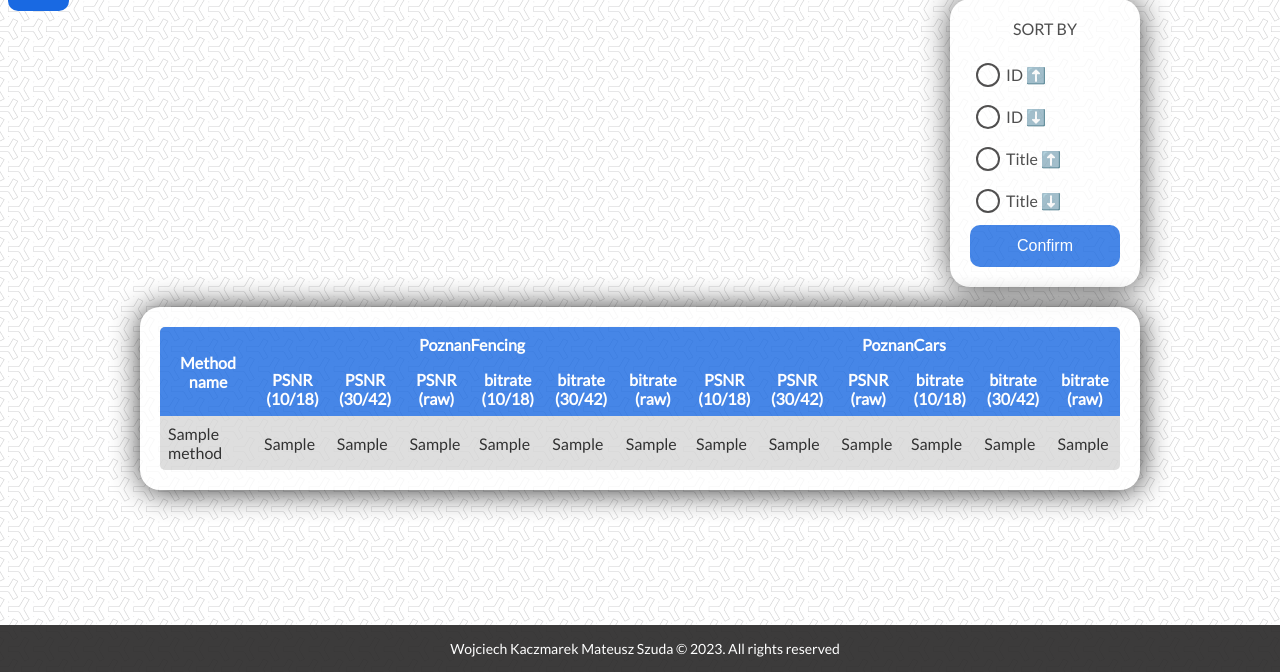
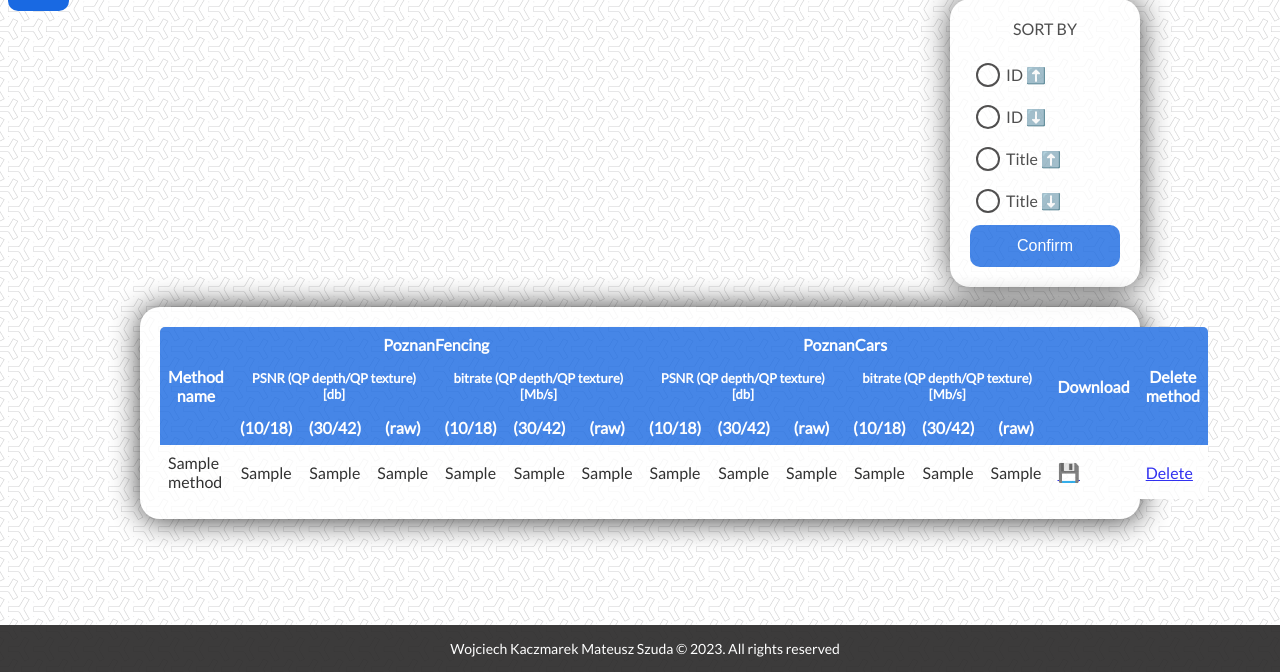
Before and after one commit to mattix1710/DepthMapQualityDB, a Django app: template depth_grader/depthQualifier/templates/depthQualifier/depth_est_methods.html in a window 1280 px wide. Shown: the part 128-800 px from the top of the page. Run offline with Django 4.2, Linux system fonts and the light colour scheme; the template is opened without the code that fills it: most values are stand-ins (such as "Sample title", 1, 10 or a date in 2020); parts of the project's set-up code (start-up, migrations or seed data) failed here and were passed over.

Commit message:
Updated HTML templates to new multitable view

```diff
--- a/depth_grader/depthQualifier/templates/depthQualifier/depth_est_methods.html
+++ b/depth_grader/depthQualifier/templates/depthQualifier/depth_est_methods.html
@@ -18,8 +18,7 @@
         <div class="block">
 
         </div>
-        <a href="{% url 'seq_test' %}" class="submit-button">Testy</a>
-        <!-- <center><a href="{% url 'sequence_form' %}" class="button">Wgraj sekwencję!</a></center> -->
+        <a href="{% url 'testing' %}" class="submit-button">Testy</a>
         <div id="container">
             <!-- <center><div class="upload-container">
                 Prace nad stworzeniem internetowej bazy do porównywania metod estymacji map głębi. Studenci stworzą oprogramowanie serwera na podstawie pracy An Online Platform for Testing and Evaluating Random Number Generators. Wynikami praktyki powinny być wstępne implementacje odpowiedniego serwera i wykonanie jego testów.
@@ -62,46 +61,56 @@ Dawid Mieloch
             <div class="table-container">
                 <table>
                     <tr>
-                        <th rowspan="2" width="10%">Method name</th>
+                        <th rowspan="3" width="10%">Method name</th>
                         <th colspan="6">PoznanFencing</th>
                         <th colspan="6">PoznanCars</th>
-                        <!-- <th>Download</th>
-                        <th>Delete depth</th> -->
+                        <th rowspan="3">Download</th>
+                        <th rowspan="3">Delete method</th>
+                    </tr>
+                    <tr>
+                        <th colspan="3" style="font-size: small;">PSNR (QP depth/QP texture) [db]</th>
+                        <th colspan="3" style="font-size: small;">bitrate (QP depth/QP texture) [Mb/s]</th>
+                        <th colspan="3" style="font-size: small;">PSNR (QP depth/QP texture) [db]</th>
+                        <th colspan="3" style="font-size: small;">bitrate (QP depth/QP texture) [Mb/s]</th>
                     </tr>
                     <tr>
                         <!-- PoznanFencing -->
-                        <th>PSNR (10/18)</th>
-                        <th>PSNR (30/42)</th>
-                        <th>PSNR (raw)</th>
-                        <th>bitrate (10/18)</th>
-                        <th>bitrate (30/42)</th>
-                        <th>bitrate (raw)</th>
+                        <th>(10/18)</th>
+                        <th>(30/42)</th>
+                        <th>(raw)</th>
+                        <th>(10/18)</th>
+                        <th>(30/42)</th>
+                        <th>(raw)</th>
                         <!-- Carpark -->
-                        <th>PSNR (10/18)</th>
-                        <th>PSNR (30/42)</th>
-                        <th>PSNR (raw)</th>
-                        <th>bitrate (10/18)</th>
-                        <th>bitrate (30/42)</th>
-                        <th>bitrate (raw)</th>
+                        <th>(10/18)</th>
+                        <th>(30/42)</th>
+                        <th>(raw)</th>
+                        <th>(10/18)</th>
+                        <th>(30/42)</th>
+                        <th>(raw)</th>
                     </tr>
             {% for method in est_methods %}
                     <tr>
                         <td>{{ method.method_name}}</td>
                         <!-- PoznanFencing -->
-                        <td>{{ method.seq_1_PSNR_1018 }}</td>
-                        <td>{{ method.seq_1_PSNR_3042 }}</td>
-                        <td>{{ method.seq_1_PSNR_raw }}</td>
-                        <td>{{ method.seq_1_bitrate_1018 }}</td>
-                        <td>{{ method.seq_1_bitrate_3042 }}</td>
-                        <td>{{ method.seq_1_bitrate_raw }}</td>
+                        <td style="text-align: center;">{% if method.seq_1_PSNR_1018 is null or blank %}🔄{% else %}{{ method.seq_1_PSNR_1018 }}{% endif %}</td>
+                        <td style="text-align: center;">{% if method.seq_1_PSNR_3042 is null or blank %}🔄{% else %}{{ method.seq_1_PSNR_3042 }}{% endif %}</td>
+                        <td style="text-align: center;">{% if method.seq_1_PSNR_raw is null or blank %}🔄{% else %}{{ method.seq_1_PSNR_raw }}{% endif %}</td>
+                        <td style="text-align: center;">{% if method.seq_1_bitrate_1018 is null or blank %}🔄{% else %}{{ method.seq_1_bitrate_1018 }}{% endif %}</td>
+                        <td style="text-align: center;">{% if method.seq_1_bitrate_3042 is null or blank %}🔄{% else %}{{ method.seq_1_bitrate_3042 }}{% endif %}</td>
+                        <td style="text-align: center;">{% if method.seq_1_bitrate_raw is null or blank %}🔄{% else %}{{ method.seq_1_bitrate_raw }}{% endif %}</td>
 
                         <!-- Carpark -->
-                        <td>{{ method.seq_2_PSNR_1018 }}</td>
-                        <td>{{ method.seq_2_PSNR_3042 }}</td>
-                        <td>{{ method.seq_2_PSNR_raw }}</td>
-                        <td>{{ method.seq_2_bitrate_1018 }}</td>
-                        <td>{{ method.seq_2_bitrate_3042 }}</td>
-                        <td>{{ method.seq_2_bitrate_raw }}</td>
+                        <td style="text-align: center;">{% if method.seq_2_PSNR_1018 is null or blank %}🔄{% else %}{{ method.seq_2_PSNR_1018 }}{% endif %}</td>
+                        <td style="text-align: center;">{% if method.seq_2_PSNR_3042 is null or blank %}🔄{% else %}{{ method.seq_2_PSNR_3042 }}{% endif %}</td>
+                        <td style="text-align: center;">{% if method.seq_2_PSNR_raw is null or blank %}🔄{% else %}{{ method.seq_2_PSNR_raw }}{% endif %}</td>
+                        <td style="text-align: center;">{% if method.seq_2_bitrate_1018 is null or blank %}🔄{% else %}{{ method.seq_2_bitrate_1018 }}{% endif %}</td>
+                        <td style="text-align: center;">{% if method.seq_2_bitrate_3042 is null or blank %}🔄{% else %}{{ method.seq_2_bitrate_3042 }}{% endif %}</td>
+                        <td style="text-align: center;">{% if method.seq_2_bitrate_raw is null or blank %}🔄{% else %}{{ method.seq_2_bitrate_raw }}{% endif %}</td>
+
+                        <!-- common -->
+                        <td><a href="{{ seq.src.url }}" style="font-size: large;">💾</a></td>
+                        <td><a href="{% url 'delete_method_view' method_id=method.id %}">Delete</a></td>
                     </tr>
             {% endfor %}
                 </table>
--- a/depth_grader/depthQualifier/templates/depthQualifier/depth_form.html
+++ b/depth_grader/depthQualifier/templates/depthQualifier/depth_form.html
@@ -26,8 +26,8 @@
         <div class="navbar">
             <ol>
                 <li><a href="{% url 'index' %}">Homepage</a></li>
-                <li><a href="{% url 'sequence_form' %}">Upload</a></li>
-                <li><a href="{% url 'sequences_list' %}">Ratings</a></li>
+                <li><a href="{% url 'method_form' %}">Upload</a></li>
+                <li><a href="{% url 'methods_list' %}">Ratings</a></li>
             </ol>
         </div>
 
@@ -41,7 +41,7 @@
             </div>
         </div>
 
-        <!-- <a href="{% url 'sequences_list' %}" class="submit-button return">Wróć</a> -->
+        <!-- <a href="{% url 'methods_list' %}" class="submit-button return">Wróć</a> -->
         <div class="tile-container">
 
             <div class="tile3">
--- a/depth_grader/depthQualifier/templates/depthQualifier/index.html
+++ b/depth_grader/depthQualifier/templates/depthQualifier/index.html
@@ -24,7 +24,7 @@
                 <div class = "tile1">
                     Analyze file<br/><br/>
                     Upload your sequences<br/><br/>
-                    <a href="{% url 'sequence_form' %}">
+                    <a href="{% url 'method_form' %}">
                         <input type="button" class="button" value="Upload files">
                     </a>
                 </div>
@@ -32,7 +32,7 @@
                 <div class = "tile1">
                     Uploaded files<br/><br/>
                     View previously uploaded files<br/><br/>
-                    <a href="{% url 'sequences_list' %}">
+                    <a href="{% url 'methods_list' %}">
                         <input type="button" class="button" value="Check files">
                     </a>
 
```
Also changed, not shown: depth_grader/depthQualifier/templates/depthQualifier/sequence_form.html (deleted, +0 -66 lines), depth_grader/depthQualifier/templates/depthQualifier/sequences.html (deleted, +0 -100 lines), depth_grader/depthQualifier/templates/depthQualifier/testing.html (+25 -29 lines).
